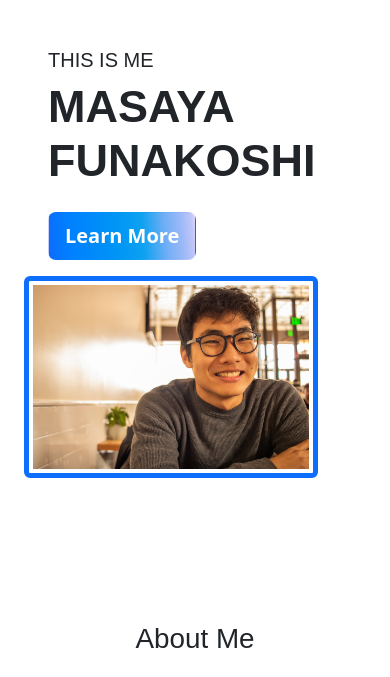
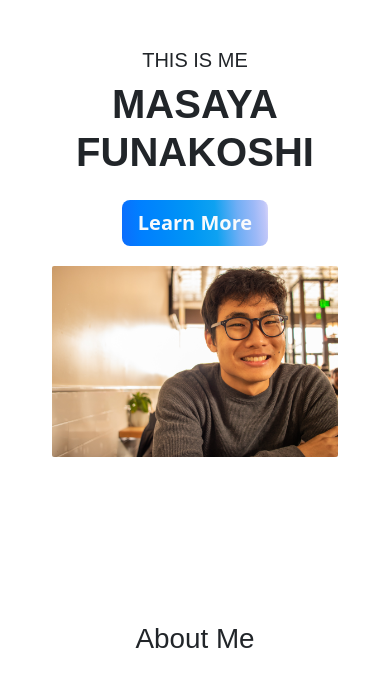
Before and after one commit to MLH-Fellowship/project-22-fal-13-hackathon-team-1, a Flask app: page / in a window 390 px wide. Shown: the part 70-747 px from the top of the page. Run offline with Flask 2, Linux system fonts and the light colour scheme.

Commit message:
Added theme colors, editing responsive styles

```diff
--- a/app/static/styles/main.css
+++ b/app/static/styles/main.css
@@ -1,15 +1,25 @@
+/* COLOR THEME VARIABLES - use "var(`name of variable`)" to access */
+:root {
+    --brand_color: #0EA5E9;
+    --dark_color: #0F172A;
+    --mid_color: #CBD5E1;
+    --light_color: #F8FAFC;
+}
+
+
 p, h1, h2, h3, h4, h5, h6, button {
     font-family: "Arial", serif;
 }
 
+
 body {
-    background-color: #F8FAFC;
+    background-color: var(--light_color);
     background-size: cover;
     width: auto;
     overflow-x: hidden;
     font-family: "Arial", serif;
     margin: 0px;
-    color: #0F172A;
+    color: var(--dark_color);
 }
 
 .gradient{
@@ -37,13 +47,20 @@ body {
     height: 40vh;
     border-radius: 3px;
 }
+
+
 /* Small devices (landscape phones, 576px and up) */
-@media (min-width: 320px) {
+@media (min-width: 310px) {
+    .text-dir-change{
+        text-align: center;
+    }
 }
 
 /* Medium devices (tablets, 768px and up) */
 @media (min-width: 768px) {
-
+    .text-dir-change{
+        text-align: left;
+    }
 }
 
 /* Large devices (desktops, 992px and up) */
--- a/app/templates/landingPage/hero.html
+++ b/app/templates/landingPage/hero.html
@@ -2,14 +2,19 @@
 <section class="container-fluid mb-5" style="min-height: 550px;" id="hero">
 	<div class="container">
 		<div class="row d-flex justify-content-center align-items-center" >
-			<div class="col-md" >
-				<h5 class="text-left mt-4">THIS IS ME</h5>
-				<h1 class="text-left fw-semibold" style="font-size: 45px;">MASAYA FUNAKOSHI</h1>
-				<a href="#aboutme"> <button type="button" class="btn gradient btn-lg mt-3 fw-semibold " style="color: white;">Learn More</button></a>
+			<div class=" text-dir-change col-md" >
+				<h5 class="mt-4">THIS IS ME</h5>
+				<h1 class="fw-semibold" style="font-size: 40px;">MASAYA FUNAKOSHI</h1>
+				<a href="#aboutme">
+                    <button type="button" class="btn gradient btn-lg mt-3 fw-semibold " style="color: var(--light_color); border-width: 0px;">
+                        Learn More
+                    </button>
+                </a>
 			</div>
-			<div class="col-md me-5">
+			<div class="col-md">
 				<img
-					class="rounded float-end img-thumbnail border border-5 border-primary mt-3"
+					class="rounded float-end img-thumbnail mt-3"
+                    style="border: none;"
 					src="../../static/img/Masaya-Funakoshi-Arts Management.jpg"
 					alt="placeholder image"
 				/>
```
